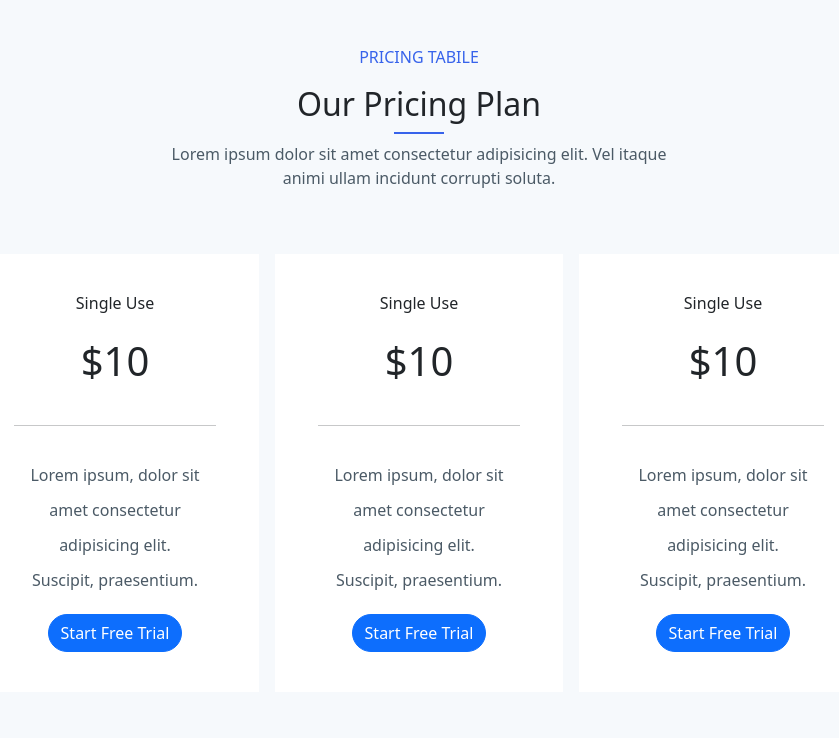
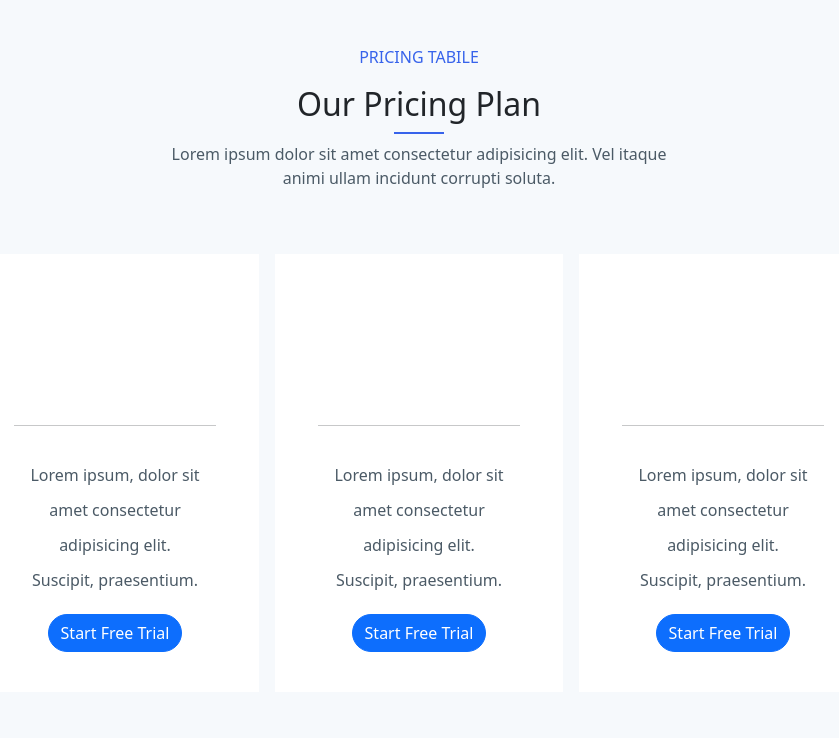
Before and after one commit to codefahad1/class_25-templete_2, a plain HTML site: page index.html in a window 1280 px wide. Shown: the top 738 px of the page, without its empty margins (221-1060 px from the left). Drawn offline with nearby package versions, Linux system fonts and the light colour scheme.

Commit message:
Update style.css

```diff
--- a/style.css
+++ b/style.css
@@ -139,6 +139,9 @@ p.card-text {
 .footer-btn{
 
 }
-.banner-contain {
+h6 {
     color: white;
 }
+h1 {
+    color: white;
+}
```
